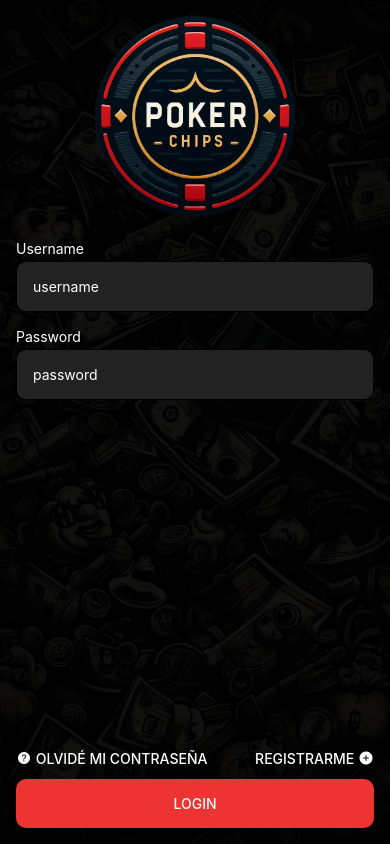
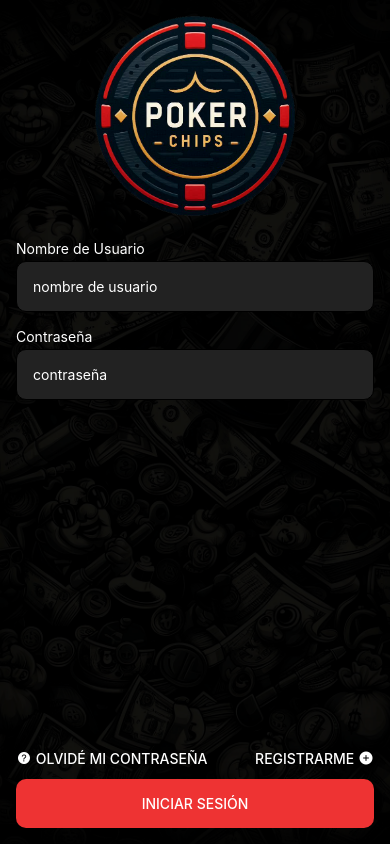
Before and after one commit to Pitanga19/poker-chips-2026, a React Native app in the folder native/: screen /Login in a window 390 px wide. Built offline with nearby package versions, Linux system fonts and the light colour scheme; no server answers.

Commit message:
Corregir input de contraseña, normalizar labels y placeholders

```diff
--- a/native/src/features/auth/screens/loginScreen/LoginScreen.tsx
+++ b/native/src/features/auth/screens/loginScreen/LoginScreen.tsx
@@ -7,11 +7,7 @@ import { ScreenLayout } from '../../../../layout/ScreenLayout'
 import { LogoContainer, LogoImage } from '../../../../ui/Logo'
 import { Form, InputContainer, SubmitContainer } from '../../../../ui/Forms'
 import { TextInput, InputLabel, InputError } from '../../../../ui/Inputs'
-import {
-  PrimaryButton,
-  SecondaryButton,
-  ButtonText,
-} from '../../../../ui/Buttons'
+import { PrimaryButton, SecondaryButton, ButtonText } from '../../../../ui/Buttons'
 import { Container, SecondaryButtonContainer } from '../AuthScreen.styles'
 
 type Props = NativeStackScreenProps<RootStackParamList, 'Login'>
@@ -43,9 +39,9 @@ export default function LoginScreen({ navigation }: Props) {
         </LogoContainer>
         <Form>
           <InputContainer>
-            <InputLabel>Username</InputLabel>
+            <InputLabel>Nombre de Usuario</InputLabel>
             <TextInput
-              placeholder='username'
+              placeholder='nombre de usuario'
               value={username}
               onChangeText={setUsername}
             />
@@ -53,11 +49,15 @@ export default function LoginScreen({ navigation }: Props) {
           </InputContainer>
 
           <InputContainer>
-            <InputLabel>Password</InputLabel>
+            <InputLabel>Contraseña</InputLabel>
             <TextInput
-              placeholder='password'
+              placeholder='contraseña'
               value={password}
               onChangeText={setPassword}
+              secureTextEntry
+              autoCapitalize='none'
+              autoCorrect={false}
+              textContentType='password'
               />
             {passwordError && <InputError>{passwordError}</InputError>}
           </InputContainer>
@@ -77,7 +77,7 @@ export default function LoginScreen({ navigation }: Props) {
               </SecondaryButton>
             </SecondaryButtonContainer>
             <PrimaryButton onPress={() => handleSubmit()}>
-              <ButtonText>Login</ButtonText>
+              <ButtonText>Iniciar Sesión</ButtonText>
             </PrimaryButton>
           </SubmitContainer>
         </Form>
--- a/native/src/features/auth/screens/registerScreen/RegisterScreen.tsx
+++ b/native/src/features/auth/screens/registerScreen/RegisterScreen.tsx
@@ -42,7 +42,7 @@ export default function RegisterScreen({ navigation }: Props) {
         </LogoContainer>
         <Form>
           <InputContainer>
-            <InputLabel>Usuario</InputLabel>
+            <InputLabel>Nombre de Usuario</InputLabel>
             <TextInput
               placeholder='nombre de usuario'
               value={username}
@@ -57,6 +57,10 @@ export default function RegisterScreen({ navigation }: Props) {
               placeholder='contraseña'
               value={password}
               onChangeText={setPassword}
+              secureTextEntry
+              autoCapitalize='none'
+              autoCorrect={false}
+              textContentType='password'
               />
             {passwordError && <InputError>{passwordError}</InputError>}
           </InputContainer>
@@ -67,6 +71,10 @@ export default function RegisterScreen({ navigation }: Props) {
               placeholder='confirmar contraseña'
               value={password_confirm}
               onChangeText={setPasswordConfirm}
+              secureTextEntry
+              autoCapitalize='none'
+              autoCorrect={false}
+              textContentType='password'
             />
             {passwordError && <InputError>{passwordConfirmError}</InputError>}
           </InputContainer>
```
